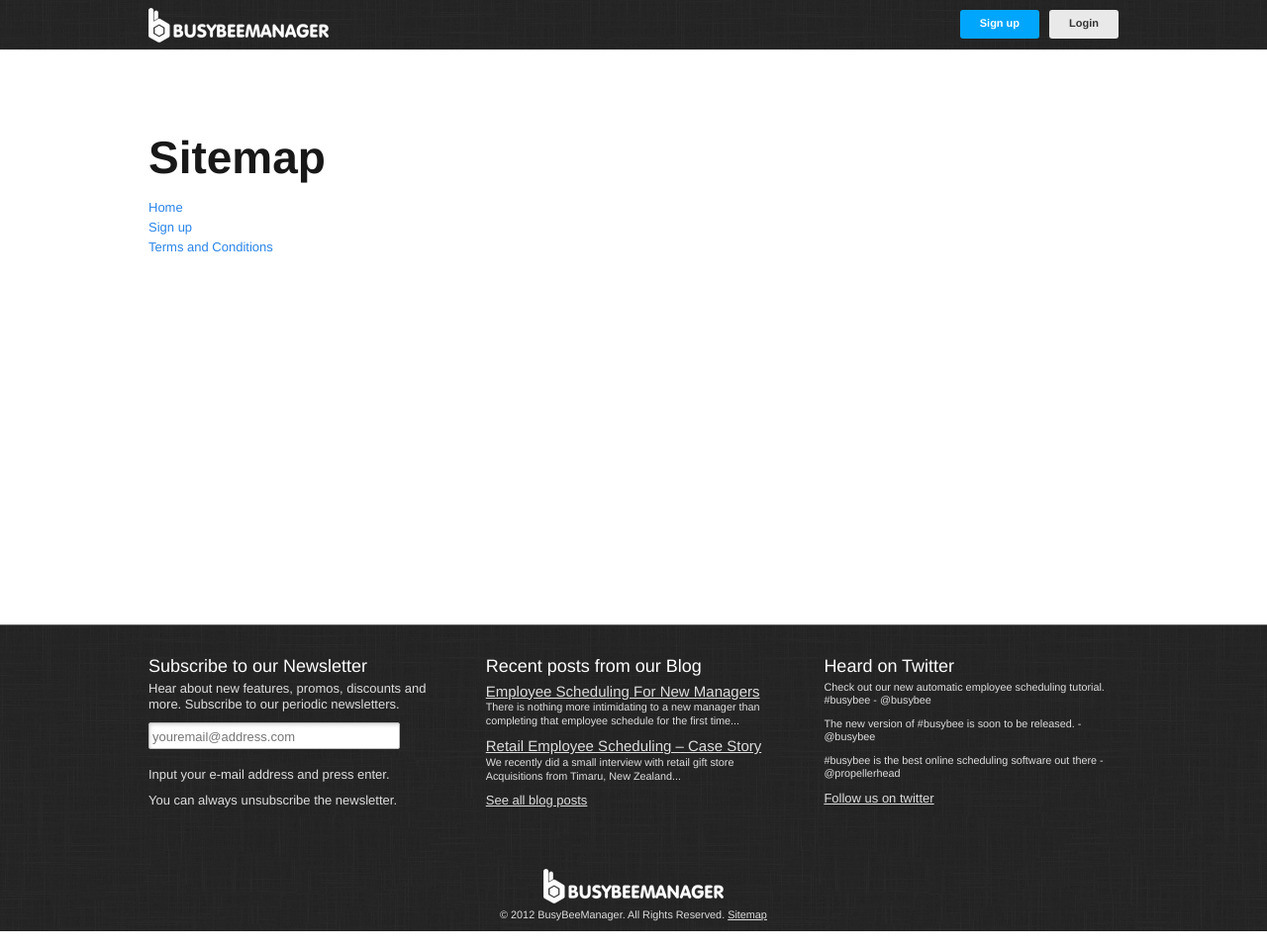
After one commit to boblbobl/busybeedemo, a Python web app: template templates/sitemap.html in a window 1280 px wide. The commit adds this page. Shown: the whole page at 99% size. Run offline with Jinja, Linux system fonts and the light colour scheme; the template is opened without the code that fills it, so the values that code supplies are empty.

Commit message:
Added handlers for dynamic pages used for SEO content and added newsletter subscription support.

```diff
--- a/static/css/app.css
+++ b/static/css/app.css
@@ -24,6 +24,10 @@ sup {
 
 textarea {
   resize: none;
+}
+
+li {
+  margin-bottom: 2px; /* Zurb Foundation Overwrite */
 }
 
 #top {
--- a/templates/base.html
+++ b/templates/base.html
@@ -7,6 +7,8 @@
 <head>
 	<meta charset="utf-8" />
 	<meta name="viewport" content="width=device-width" />
+	<meta name="description" content="{% block description %}Learn the secret of building employee schedules with the best scheduling tool. Save 90% of your scheduling time and keep employees and customers happy. Free trial available!{% endblock %}" />
+	<meta name="keywords" content="{% block keywords %}Employee scheduling, Employee scheduling software, Staff scheduling, Staff scheduling Software, Employee Schedule Template, Work Schedule Template, Shift schedule template, Weekly Work Schedule, Shift Rota{% endblock %}" />
 	<title>{% block title %}Employee Scheduling has never been this Easy{% endblock %} | BusyBeeManager</title>
 
 	<link rel="stylesheet" href="/static/css/foundation.css">
@@ -24,6 +26,16 @@
 	<![endif]-->
 </head>
 <body>
+  <!-- Newsletter Modal -->
+  <div id="newsletter-modal" class="reveal-modal">
+    <h2>Thank You</h2>
+    <p class="lead">We'll keep you posted with the latest information about BusyBeeManager.</p>
+    <p>You can at any time unsubscribe the newsletter, by clicking the unsubscribe link in the Newsletter.</p>
+
+    <a class="close-reveal-modal">&#215;</a>
+  </div>
+
+
   <!-- Login Modal -->
   <div id="login-modal" class="reveal-modal">
     <h3>Login</h3>
@@ -63,11 +75,11 @@
           Hear about new features, promos, discounts and more.
           Subscribe to our periodic newsletters.
         </p>
-        <form class="nice">
-          <input type="text" class="input-text" placeholder="youremail@address.com" tabindex="-1" />
+        <form id="newsletter-form" class="nice">
+          <input id="newsletter-email" name="newsletter-email" type="text" class="input-text required email" placeholder="youremail@address.com" tabindex="-1" />
         </form>
         <p>
-          Enter your e-mail address and press enter.
+          Input your e-mail address and press enter.
         </p>
         <p>
           You can always unsubscribe the newsletter.
@@ -101,7 +113,7 @@
           #busybee is the best online scheduling software out there - @propellerhead
         </p>
         <p>
-          <a href="#">Follow us on twitter</a>
+          <a href="http://twitter.com/busybeemanager">Follow us on twitter</a>
         </p>
       </div>
     </div>
@@ -110,20 +122,47 @@
       <div class="twelve columns center">
 		    <img id="footer-logo" src="/static/images/logo_white.png" />
 		    <p class="copyright">
-		      &copy; 2012 BusyBeeManager. All Rights Reserved.
+		      &copy; 2012 BusyBeeManager. All Rights Reserved. <a href="/sitemap">Sitemap</a>
 		    </p>
 		  </div>
     </div>
   </div>
 
+	<!-- Included JS Files -->
+	<script type="text/javascript" src="/static/js/jquery.min.js"></script>
+	<script type="text/javascript" src="/static/js/modernizr.foundation.js"></script>
+	<script type="text/javascript" src="/static/js/foundation.js"></script>
+	<script type="text/javascript" src="/static/js/app.js"></script>
+	<script type="text/javascript" src="/static/js/jquery.validate.js"></script>
+	<script type="text/javascript">
+	 $(function() {
+	   $("#newsletter-form").validate({
+       errorElement: "small"
+     });
 
+     $("#newsletter-email").keypress(function(e) {
+       if(e.which == 13) {
+         if ($("#newsletter-form").valid()) {
 
+           $.ajax({
+             url: '/api/subscribe/' + $("#newsletter-email").val(),
+             dataType: 'json',
+             success: function(data) {
+               $("#newsletter-modal").reveal();
+             },
+             error: function() {
+               alert("!!!error!!!");
+             }
+           });
 
-	<!-- Included JS Files -->
-	<script src="/static/js/jquery.min.js"></script>
-	<script src="/static/js/modernizr.foundation.js"></script>
-	<script src="/static/js/foundation.js"></script>
-	<script src="/static/js/app.js"></script>
+           return false;
+         }
+       }
+
+       return true;
+     });
+   });
+	</script>
 	{% block script %}{% endblock %}
 </body>
 </html>
--- a/templates/index.html
+++ b/templates/index.html
@@ -5,11 +5,10 @@
   <div class="row">
     <div class="six columns center">
       <h1>Employee Scheduling has never been this Easy</h1>
-      <p>
+      <p style="margin-top: 40px">
         This web application has forever transformed the way managers of small businesses such as cafes, restaurants, bars, shops and even pet service centers maintain work schedules and rosters.
       </p>
-      <a id="sign-up" href="/signup" class="nice large radius button">Sign up today for 30-day free trial</a>
-      <p>or use our <a href="#">free</a> limited plan option</p>
+      <a id="sign-up" href="/signup" class="nice large radius button">It's Free, Sign up Today</a>
     </div>
     <div class="six columns">
       <div id="monitor-wrapper">
--- a/templates/signup.html
+++ b/templates/signup.html
@@ -1,7 +1,7 @@
 {% extends "base.html" %}
 {% block title %}Sign up{% endblock %}
 {% block body %}
-<div id="congrats" class="reveal-modal">
+<div id="congrats-modal" class="reveal-modal">
      <h2>Congratulation</h2>
      <p class="lead">You've created your very own BusyBeeManager account.</p>
      <p>We've send you an e-mail with login information.</p>
@@ -78,7 +78,6 @@
 
 {% block script %}
 <script type="text/javascript" src="/static/js/jquery.alphanumeric.js"></script>
-<script type="text/javascript" src="/static/js/jquery.validate.js"></script>
 <script type="text/javascript">
 	$(function() {
 	  var subdomainEmptyText = '[your address]';
@@ -149,7 +148,7 @@
             if (data.code == 200) {
               $("#account-url").attr('href','http://' + $("#url").val() + '.busybeehq.com');
 
-        	    $("#congrats").reveal({
+        	    $("#congrats-modal").reveal({
                 closeOnBackgroundClick: false
         	    });
             }
--- /dev/null
+++ b/templates/sitemap.html
@@ -0,0 +1,18 @@
+{% extends "base.html" %}
+{% block title %}Sitemap{% endblock %}
+{% block body %}
+<!-- Main Content -->
+<div id="main" class="container">
+  <div class="row">
+    <div class="twelve columns">
+      <h1>Sitemap</h1>
+      <ul>
+        <li><a href="/">Home</a></li>
+        <li><a href="/signup">Sign up</a></li>
+        <li><a href="/terms">Terms and Conditions</a></li>
+        {% for p in pages %}<li><a href="/{{ p.name }}">{{ p.title }}</a></li>{% endfor %}
+      </ul>
+    </div>
+  </div>
+</div>
+{% endblock %}
```
Also changed, not shown: api.py (+20 -0 lines), main.py (+31 -7 lines), models.py (added, +29 -0 lines), templates/empty.html (added, +14 -0 lines), templates/404.html (added).
